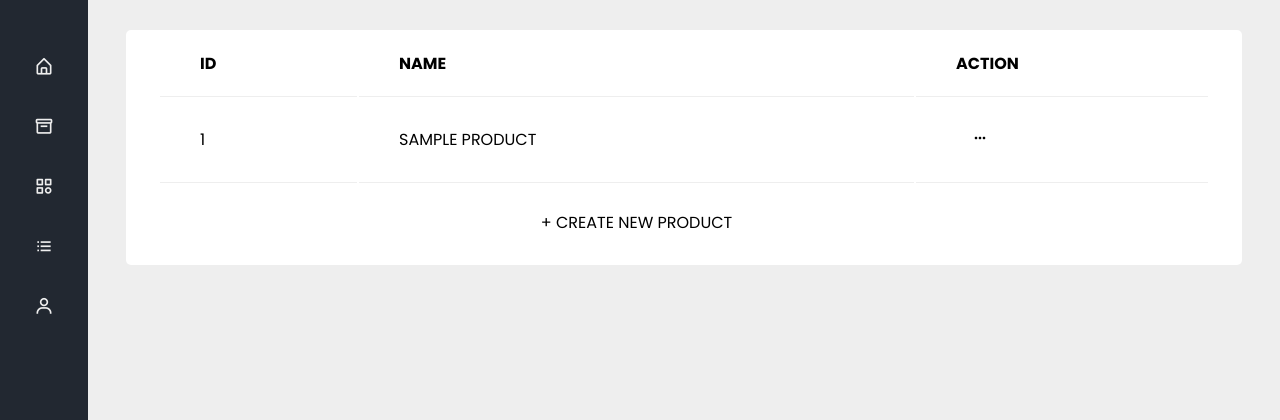
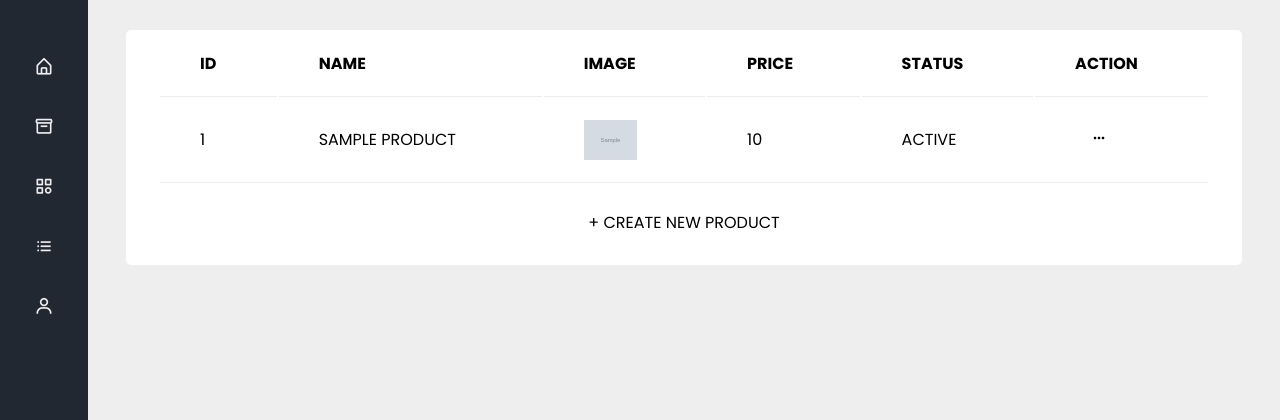
Before and after one commit to GaruVA/admin-panel, a PHP site: page /products.php?view in a window 1280 px wide. Shown: the part 69-489 px from the top of the page. Run offline with PHP 8.4, Linux system fonts and the light colour scheme; tables that the repository leaves empty or names only in its code hold one stand-in row (values such as "Sample post"); grey boxes marked "Sample" are stand-in pictures.

Commit message:
view updated

```diff
--- a/includes/categories_view.php
+++ b/includes/categories_view.php
@@ -42,9 +42,7 @@
             }*/
         ?>
         <tr>
-            <td></td>
-            <td><a href="categories.php?insert">+ Create New Category</a></td>
-            <td></td>
+            <td colspan=3><a href="categories.php?insert">+ Create New Category</a></td>
         </tr>
     </tbody>
 </table>
--- a/includes/products_view.php
+++ b/includes/products_view.php
@@ -3,6 +3,9 @@
         <tr>
             <th>ID</th>
             <th>Name</th>
+            <th>Image</th>
+            <th>Price</th>
+            <th>Status</th>
             <th>Action</th>
         </tr>
     </thead>
@@ -10,17 +13,23 @@
         <?php
             include("includes/connection.php");
 
-            $sql_select_categories = "SELECT * FROM `products`;";
-            $result_categories = mysqli_query($conn, $sql_select_categories);
+            $sql_select_products = "SELECT * FROM `products`;";
+            $result_products = mysqli_query($conn, $sql_select_products);
 
-            if (mysqli_num_rows($result_categories) > 0) {
-                while ($category = mysqli_fetch_assoc($result_categories)) {
-                    $category_id = $category['category_id'];
-                    $category_name = $category['category_name'];
+            if (mysqli_num_rows($result_products) > 0) {
+                while ($product = mysqli_fetch_assoc($result_products)) {
+                    $product_id = $product['product_id'];
+                    $product_name = $product['product_name'];
+                    $product_image = $product['product_image1'];
+                    $product_price = $product['product_price'];
+                    $product_status = $product['status'];
 
                     echo "<tr>
-                            <td>$category_id</td>
-                            <td>$category_name</td>
+                            <td>$product_id</td>
+                            <td>$product_name</td>
+                            <td><img src='includes/product_images/$product_image' alt='$product_name' height='40px'></td>
+                            <td>$product_price</td>
+                            <td>$product_status</td>
                             <td>
                                 <div class='dropdown'>
                                     <a class='nav-link dropdown-toggle nav-center' href='#' id='navbarDarkDropdownMenuLink' role='button' data-bs-toggle='dropdown' aria-expanded='false'>
@@ -42,9 +51,7 @@
             }*/
         ?>
         <tr>
-            <td></td>
-            <td><a href="products.php?insert">+ Create New Product</a></td>
-            <td></td>
+            <td colspan=6><a href="products.php?insert">+ Create New Product</a></td>
         </tr>
     </tbody>
 </table>
```
